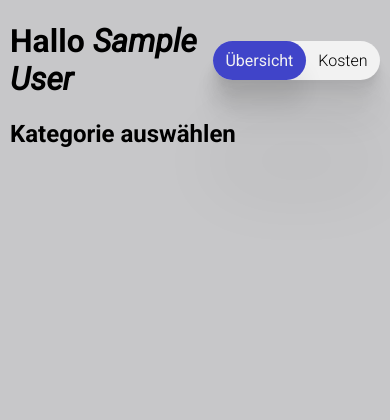
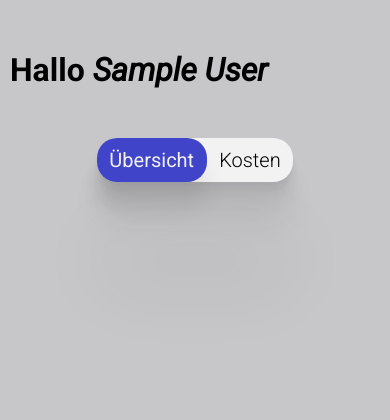
Before and after one commit to wyssale1/move-out, a PHP site: page / in a window 390 px wide. Shown: the top 420 px of the page. Run offline with PHP 8.4, Linux system fonts and the light colour scheme; the visitor is signed in with stand-in values (Sample User, id 1); data that the repository does not hold is empty.

Commit message:
Responsive on mobile phone

```diff
--- a/css/style.css
+++ b/css/style.css
@@ -488,3 +488,21 @@ footer.open .new-product-form > * {
         grid-column: 3;
     }
 }
+
+@media screen and (max-width: 450px) {
+    header {
+        grid-template-columns: auto;
+        grid-template-rows: 100px 80px;
+    }
+    header .nav {
+        place-self: center;
+    }
+
+    header .nav p {
+        font-size: 15pt;
+    }
+
+    .page-title {
+        display: none;
+    }
+}
--- a/js/login.js
+++ b/js/login.js
@@ -11,9 +11,6 @@ const frontendModel = {
         elements.users.forEach(user => user.classList.add("hide"))
         this.classList.add("active")
         elements.close.classList.remove("hide")
-        elements.input.addEventListener('keypress', (e) => {
-            if (e.key === 'Enter')  backendModel.login()
-        });
     },
     closeUser() {
         elements.users.forEach(user => user.classList.remove("hide", "active"))
```
